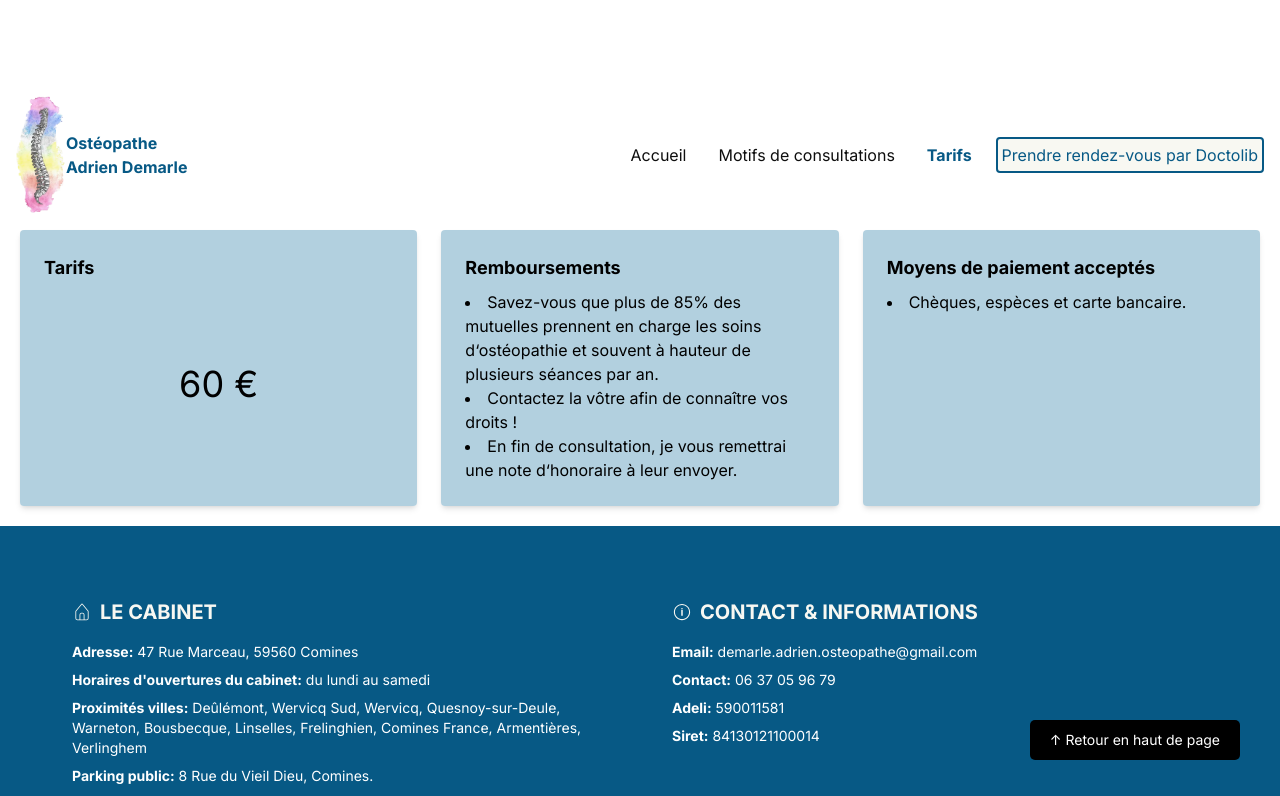
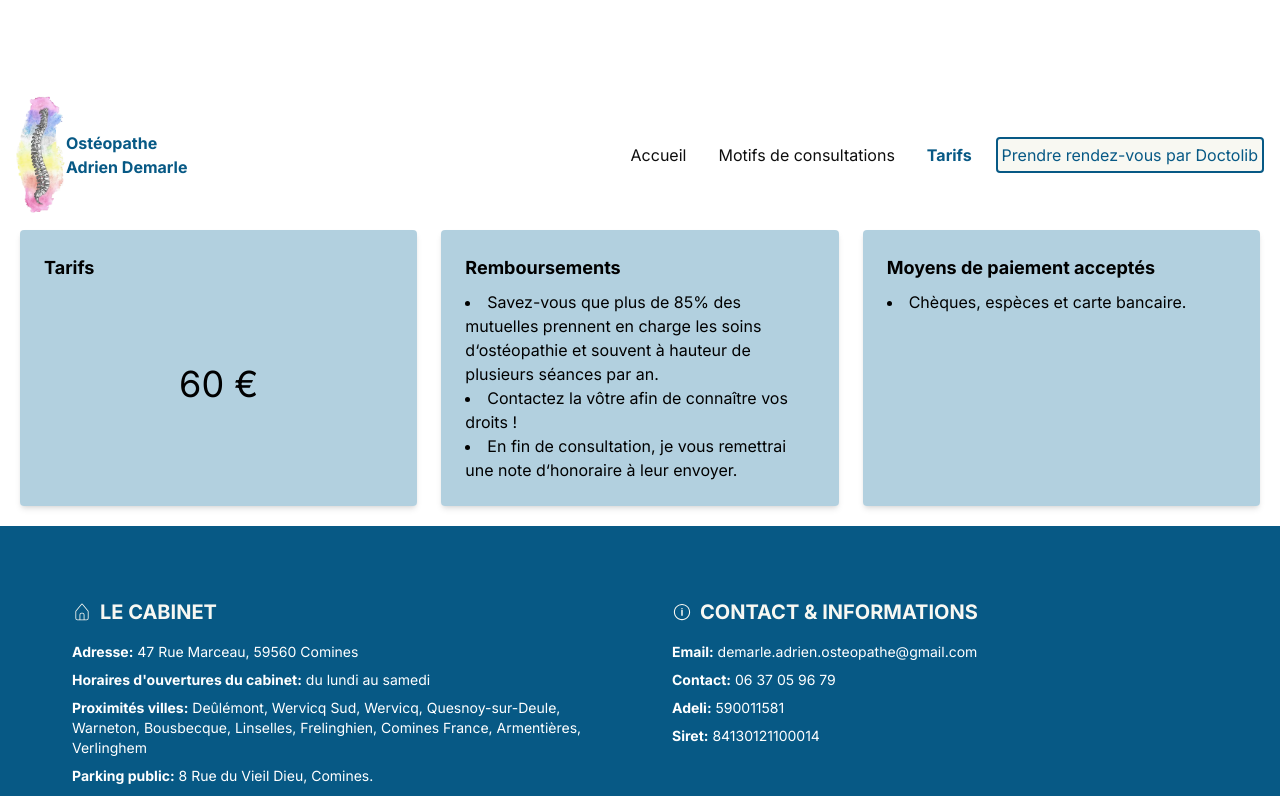
Before and after one commit to PriscilliaAmmeux/ost-o-adrien-demarle, a Next.js app: page /price in a window 1280 px wide. Shown: the top 796 px of the page. Built offline with nearby package versions, Linux system fonts and the light colour scheme.

Commit message:
Remove scroll button (#211)
* add button to up page

* translate

* remove scrool button customer doesn't want

---------

Co-authored-by: Priscillia <selvapriscillia@yahoo.fr>

```diff
--- a/src/app/components/scrollToTopButton/scrollToTopButton.tsx
+++ /dev/null
@@ -1,47 +0,0 @@
-"use client";
-
-import { useState, useEffect } from "react";
-
-export default function ScrollToTopButton() {
-  const [isVisible, setIsVisible] = useState(false);
-  const toggleVisibility = () => {
-    if (window.scrollY > 300) {
-      setIsVisible(true);
-    } else {
-      setIsVisible(false);
-    }
-  };
-  const scrollToTop = () => {
-    window.scrollTo({
-      top: 0,
-      behavior: "smooth",
-    });
-  };
-
-  useEffect(() => {
-    window.addEventListener("scroll", toggleVisibility);
-    return () => {
-      window.removeEventListener("scroll", toggleVisibility);
-    };
-  }, []);
-
-  return (
-    <section>
-      <button
-        onClick={scrollToTop}
-        style={{
-          position: "fixed",
-          bottom: "40px",
-          right: "40px",
-          backgroundColor: "#000",
-          color: "#fff",
-          border: "none",
-          padding: "10px 20px",
-          borderRadius: "5px",
-          cursor: "pointer",
-        }}>
-        ↑ Retour en haut de page
-      </button>
-    </section>
-  );
-}
--- a/src/app/ui/footer/footer.tsx
+++ b/src/app/ui/footer/footer.tsx
@@ -1,4 +1,3 @@
-import ScrollToTopButton from "@/app/components/scrollToTopButton/scrollToTopButton";
 import FrameMaps from "../frameMaps/frameMaps";
 import InfoContact from "../infoContact/infoContact";
 import PubMe from "../pubMe/pubMe";
@@ -23,7 +22,6 @@ export default function Footer() {
       </section>
 
       <PubMe />
-      <ScrollToTopButton />
     </footer>
   );
 }
```
